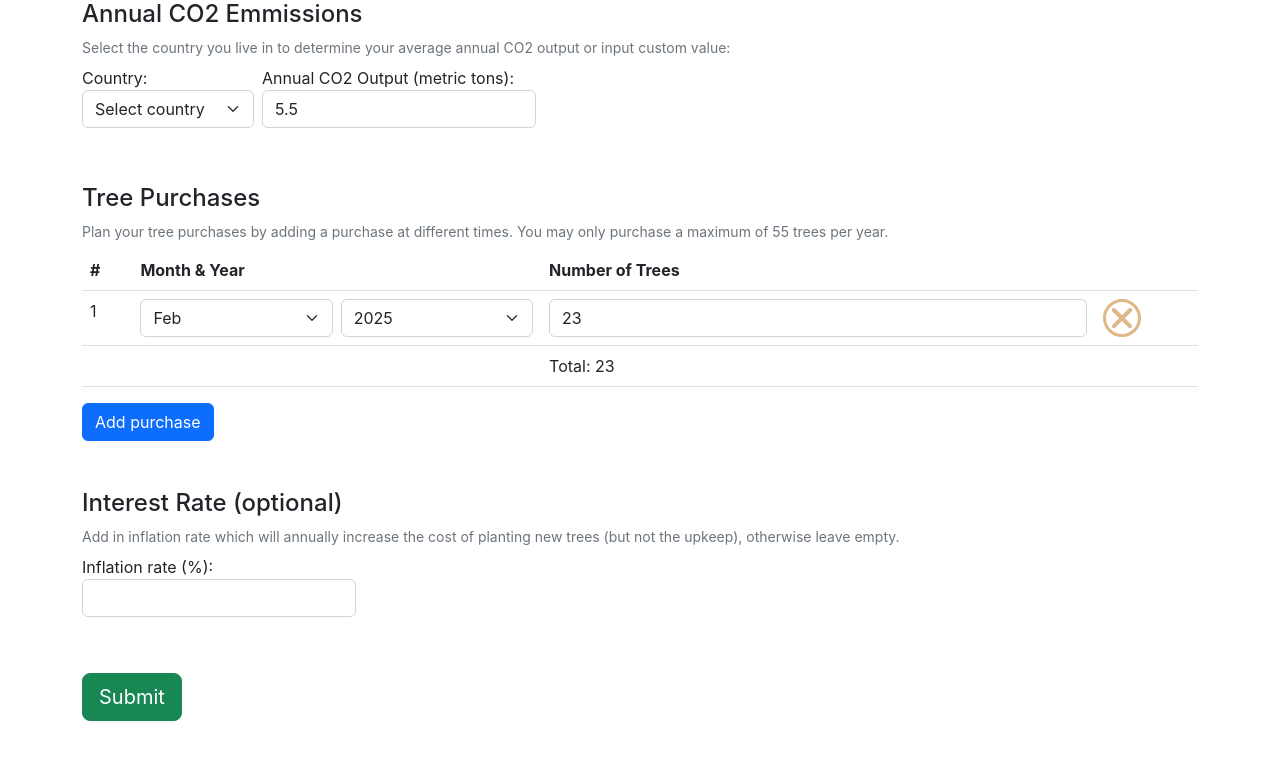
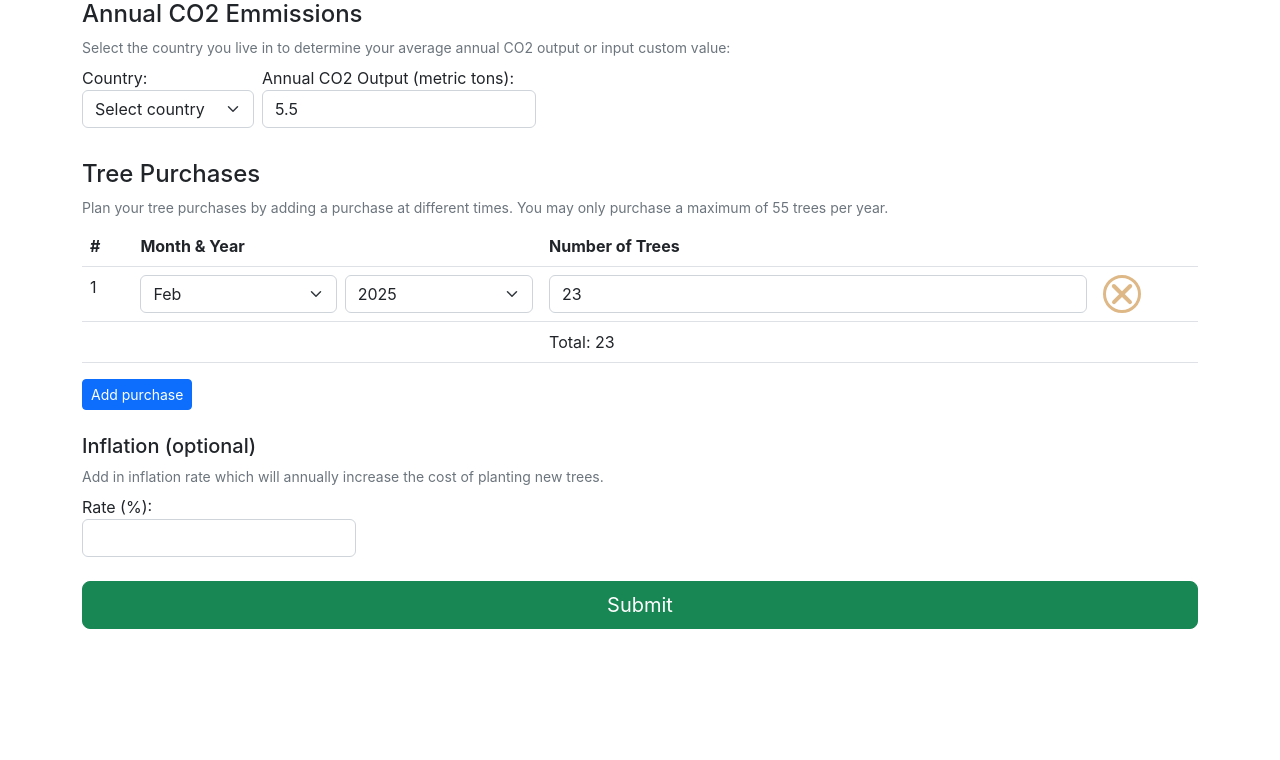
Before and after one commit to ArdalanJaf/switch2zero, a React (Create React App) app: page / in a window 1280 px wide. Shown: the top 760 px of the page. Built offline with nearby package versions, Linux system fonts and the light colour scheme.

Commit message:
err messages working

```diff
--- a/src/api/API_URL.js
+++ b/src/api/API_URL.js
@@ -1 +1 @@
-export const API_URL = "http://localhost:6010";
+export const API_URL = "http://localhost:6011";
--- a/src/app/formSlice.js
+++ b/src/app/formSlice.js
@@ -6,12 +6,14 @@ const initialState = {
   // inflationRate: "", // %
   // controls: {
   //   customCo2: false,
+  // errors: [],
   // },
-  annualCO2: "5.5",
-  purchases: [{ month: 1, year: 2025, trees: 23 }],
-  inflationRate: "",
+  annualCO2: 5.5,
+  purchases: [{ month: 1, year: 2025, trees: "23" }],
+  inflationRate: "asd",
   controls: {
     customCo2: false,
+    errors: {},
   },
 };
 
@@ -23,7 +25,10 @@ export const formSlice = createSlice({
       return { ...state, annualCO2: action.payload };
     },
     setCustomCo2: (state, action) => {
-      return { ...state, controls: { customCo2: action.payload } };
+      return {
+        ...state,
+        controls: { ...state.controls, customCo2: action.payload },
+      };
     },
     setPurchase: (state, action) => {
       const { index, key, value } = action.payload;
@@ -67,6 +72,13 @@ export const formSlice = createSlice({
     setInflationRate: (state, action) => {
       return { ...state, inflationRate: action.payload };
     },
+    setErrors: (state, action) => {
+      return {
+        ...state,
+        controls: { ...state.controls, errors: action.payload },
+      };
+    },
+    clearError: (state, action) => {},
   },
 });
 
@@ -77,6 +89,8 @@ export const {
   delPurchase,
   addPurchase,
   setInflationRate,
+  setErrors,
+  clearError,
 } = formSlice.actions;
 
 export default formSlice.reducer;
--- /dev/null
+++ b/src/components/ErrorMsgs.jsx
@@ -0,0 +1,48 @@
+import React from "react";
+import { Form } from "react-bootstrap";
+import { useDispatch, useSelector } from "react-redux";
+import { Alert } from "react-bootstrap";
+
+function ErrorMsg({ msg }) {
+  return (
+    <Form.Text className="text-danger text-center d-block fw-bold">
+      {msg}
+    </Form.Text>
+  );
+}
+
+export default function ErrorMsgs() {
+  const { errors } = useSelector((state) => state.form.controls);
+  let msgs = [];
+
+  const getMsgs = (errors) => {
+    let msgs = [];
+    Object.keys(errors).forEach((k) => {
+      if (k === "purchases") {
+        let pKeys = ["month", "year", "trees"];
+        pKeys.forEach((pk) => {
+          let found = errors.purchases.find((p) => {
+            return Object.keys(p).includes(pk) === true;
+          });
+          // console.log(pk);
+          if (found) msgs.push(found[pk]);
+        });
+      } else {
+        msgs.push(errors[k]);
+      }
+    });
+    return msgs;
+  };
+
+  msgs = getMsgs(errors, msgs);
+  // console.log(getMsgs(errors));
+  // let treesMsg = errors.purchases.find((e)=>e)
+
+  return (
+    <Alert variant="danger">
+      {msgs.map((m, i) => {
+        return <ErrorMsg key={i} msg={m} />;
+      })}
+    </Alert>
+  );
+}
--- a/src/components/FormCO2.jsx
+++ b/src/components/FormCO2.jsx
@@ -3,13 +3,14 @@ import { useDispatch, useSelector } from "react-redux";
 import { avgAnnualCO2ByCountry } from "../config/avgAnnualCO2ByCountry";
 import { setAnnualCO2, setCustomCo2 } from "../app/formSlice";
 import Form from "react-bootstrap/Form";
+import { formErrorBorder } from "../config/formErrorBorder";
 
 export default function FormCO2() {
   const dispatch = useDispatch();
   const { annualCO2, controls } = useSelector((state) => state.form);
 
   return (
-    <Form.Group className="mb-5">
+    <Form.Group className="mb-4">
       <h4>Annual CO2 Emmissions</h4>
       <Form.Text className="d-block mb-2">
         Select the country you live in to determine your average annual CO2
@@ -21,6 +22,7 @@ export default function FormCO2() {
           <Form.Select
             onChange={(e) => dispatch(setAnnualCO2(Number(e.target.value)))}
             disabled={controls.customCo2 ? true : false}
+            // className={controls.errors.annualCO2 && formErrorBorder}
           >
             <option value={""}>Select country</option>
             {avgAnnualCO2ByCountry.map((c, i) => {
@@ -44,6 +46,7 @@ export default function FormCO2() {
               dispatch(setAnnualCO2(Number(e.target.value)));
             }}
             type="number"
+            className={controls.errors.annualCO2 && formErrorBorder}
           />
         </Form.Label>
       </div>
--- a/src/components/FormInflationRate.jsx
+++ b/src/components/FormInflationRate.jsx
@@ -3,30 +3,31 @@ import { useDispatch, useSelector } from "react-redux";
 import { avgAnnualCO2ByCountry } from "../config/avgAnnualCO2ByCountry";
 import { setInflationRate, setCustomCo2 } from "../app/formSlice";
 import Form from "react-bootstrap/Form";
+import { formErrorBorder } from "../config/formErrorBorder";
 
 export default function FormInflationRate() {
   const dispatch = useDispatch();
   const { inflationRate, controls } = useSelector((state) => state.form);
 
   return (
-    <Form.Group className="mb-5">
-      <h4>Interest Rate (optional)</h4>
+    <Form.Group className="mb-1">
+      <h5>Inflation (optional)</h5>
       <Form.Text className="d-block mb-2">
         Add in inflation rate which will annually increase the cost of planting
-        new trees (but not the upkeep), otherwise leave empty.
+        new trees.
       </Form.Text>
-      <div>
+
       <Form.Label>
-          Inflation rate (%):
+        Rate (%):
         <Form.Control
           value={inflationRate}
           onChange={(e) => {
             dispatch(setInflationRate(Number(e.target.value)));
           }}
           type="number"
+          className={controls.errors.inflationRate && formErrorBorder}
         />
       </Form.Label>
-      </div>
     </Form.Group>
   );
 }
--- a/src/components/FormTreePurchase.jsx
+++ b/src/components/FormTreePurchase.jsx
@@ -1,19 +1,43 @@
 import React from "react";
 import { useDispatch, useSelector } from "react-redux";
 import { setPurchase, delPurchase } from "../app/formSlice";
+import ErrorMsg from "./ErrorMsgs";
 import months from "../config/months";
 import years from "../config/years";
 import DeleteIcon from "../assets/icons/DeleteIcon";
 import Form from "react-bootstrap/Form";
+import { formErrorBorder } from "../config/formErrorBorder";
 
 export default function FormTreePurchase({ treePurchase, index }) {
   const dispatch = useDispatch();
-  const { purchases } = useSelector((state) => state.form);
+  const {
+    purchases,
+    controls: { errors },
+  } = useSelector((state) => state.form);
+
+  // needed because purchase errors are in an array
+  const checkForErr = (errors, field, index) => {
+    if (errors[field]) {
+      return errors[field].find((err) => err.index === index);
+    } else {
+      return false;
+    }
+  };
+
+  let err = checkForErr(errors, "purchases", index) || {
+    month: "",
+    year: "",
+    trees: "",
+  };
 
   return (
     <tr>
+      {/* # */}
       <td>{index + 1}</td>
+
+      {/* month & year */}
       <td className="d-flex">
+        <div className="d-flex flex-column pe-2 flex-grow-1">
           <Form.Select
             value={purchases[index].month}
             onChange={(e) =>
@@ -25,8 +49,8 @@ export default function FormTreePurchase({ treePurchase, index }) {
                 })
               )
             }
-          className="me-2"
             aria-label="months"
+            className={err.month && formErrorBorder}
           >
             <option value={""}>Month</option>
             {months.map((m, i) => (
@@ -35,6 +59,8 @@ export default function FormTreePurchase({ treePurchase, index }) {
               </option>
             ))}
           </Form.Select>
+        </div>
+        <div className="d-flex flex-column flex-grow-1">
           <Form.Select
             value={purchases[index].year}
             onChange={(e) =>
@@ -47,6 +73,7 @@ export default function FormTreePurchase({ treePurchase, index }) {
               )
             }
             aria-label="year"
+            className={err.year && formErrorBorder}
           >
             <option value={""}>Year</option>
             {years.map((m) => (
@@ -55,7 +82,11 @@ export default function FormTreePurchase({ treePurchase, index }) {
               </option>
             ))}
           </Form.Select>
+          {err.year && <ErrorMsg msg={err.year} />}
+        </div>
       </td>
+
+      {/* number of trees */}
       <td>
         <Form.Control
           value={purchases[index].trees}
@@ -71,8 +102,11 @@ export default function FormTreePurchase({ treePurchase, index }) {
             )
           }
           aria-label="Number of trees"
+          className={err.trees && formErrorBorder}
         ></Form.Control>
       </td>
+
+      {/* delete row */}
       <td>
         <div
           onClick={() => dispatch(delPurchase(index))}
--- a/src/components/FormTreePurchases.jsx
+++ b/src/components/FormTreePurchases.jsx
@@ -8,13 +8,13 @@ import Button from "react-bootstrap/Button";
 
 export default function FormTreePurchases() {
   const dispatch = useDispatch();
-  const { purchases, controls } = useSelector((state) => state.form);
+  const { purchases } = useSelector((state) => state.form);
   let totalTrees = 0;
-  purchases.map((p) => (totalTrees += p.trees));
+  purchases.map((p) => (totalTrees += Number(p.trees)));
 
   return (
     <>
-      <Form.Group className="mb-5">
+      <Form.Group className="mb-4">
         <h4>Tree Purchases</h4>
         <Form.Text className="d-block mb-2">
           Plan your tree purchases by adding a purchase at different times. You
@@ -41,7 +41,11 @@ export default function FormTreePurchases() {
             </tr>
           </tbody>
         </Table>
-        <Button variant="primary" onClick={() => dispatch(addPurchase())}>
+        <Button
+          variant="primary"
+          size="sm"
+          onClick={() => dispatch(addPurchase())}
+        >
           Add purchase
         </Button>
       </Form.Group>
--- a/src/components/InputForm.jsx
+++ b/src/components/InputForm.jsx
@@ -1,75 +1,63 @@
 import React from "react";
 import { useDispatch, useSelector } from "react-redux";
+import { setErrors } from "../app/formSlice";
 import FormCO2 from "./FormCO2";
 import Form from "react-bootstrap/Form";
 import FormTreePurchases from "./FormTreePurchases";
+
 import Button from "react-bootstrap/Button";
 import FormInflationRate from "./FormInflationRate";
+import ErrorMsgs from "./ErrorMsgs";
+
 import axios from "axios";
 import { API_URL } from "../api/API_URL";
 
 export default function InputForm() {
   const dispatch = useDispatch();
   const form = useSelector((state) => state.form);
+  const errors = form.controls.errors;
 
   const sendFormData = async () => {
     // make sure you turn annualCO2 into KG (*1000), sort, etc
     const formatFormForAPI = (form) => {
       const formatedForm = JSON.parse(JSON.stringify(form));
       delete formatedForm.controls;
-      // formatedForm.annualCO2 = formatedForm.annualCO2 * 1000; // turn to kg
+      formatedForm.annualCO2 = formatedForm.annualCO2 * 1000; // turn to kg
       return formatedForm;
     };
-    console.log(form);
+
     console.log(formatFormForAPI(form));
 
     // send to API
-    const result = await axios.post(API_URL + "/", formatFormForAPI(form));
+    const res = await axios.post(API_URL + "/", formatFormForAPI(form));
+    console.log(res.data.result.errors);
+    if (res.data.result.errors)
+      return dispatch(setErrors(res.data.result.errors));
 
     // handle errors || store data
-
-    // console.log(annualCO2);
-    console.log(result.data);
   };
 
-  // checks form input is valid
-  const formCheck = (form) => {
-    const copyPurchases = JSON.parse(JSON.stringify(form.purchases));
-    let purchaseErrors = [];
+  const checkForErr = (errors, field = false, index = false) => {
+    if (errors[field]) {
+      return errors[field].find((err) => err.index === index);
+    } else {
+      return false;
+    }
+  };
 
-    // if purchase data is invalid, addeds error object with purchase index and erroneous fields. eg. [{index:0, months: true}]
-    copyPurchases.map((p, i) => {
-      let pError = {};
-      if (typeof p.month !== "number") pError.month = true;
-      if (typeof p.year !== "number") pError.year = true;
-      if (typeof p.trees !== "number") pError.trees = true;
-      if (Object.keys(pError).length > 0) {
-        pError.index = i;
-        purchaseErrors.push(pError);
-      }
-    });
-
-    let annualCO2Error =
-      typeof form.annualCO2 === "number" && form.annualCO2 > 0 ? false : true; // false = no error
-
-    return purchaseErrors.length < 1 && !annualCO2Error
-      ? true // true = no errors
-      : { annualCO2Error, purchaseErrors };
-  };
+  let hasErrs = Object.entries(errors).length > 0;
 
   return (
     <Form>
       <FormCO2 />
       <FormTreePurchases />
       <FormInflationRate />
-      <Button
-        onClick={sendFormData}
-        // disabled={formCheck(form) === true ? false : true}
-        size="lg"
-        variant="success"
-      >
-        Submit
-      </Button>
+      {hasErrs && <ErrorMsgs />}
+      <div className="d-grid gap-2 mt-3">
+        <Button onClick={sendFormData} size="lg" variant="success">
+          Submit
+        </Button>
+      </div>
     </Form>
   );
 }
--- /dev/null
+++ b/src/config/formErrorBorder.js
@@ -0,0 +1 @@
+export const formErrorBorder = "border border-danger border-3";
```
Lines whose indentation alone changed are shown as unchanged.
